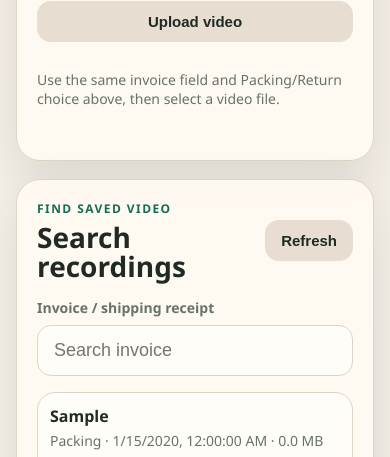
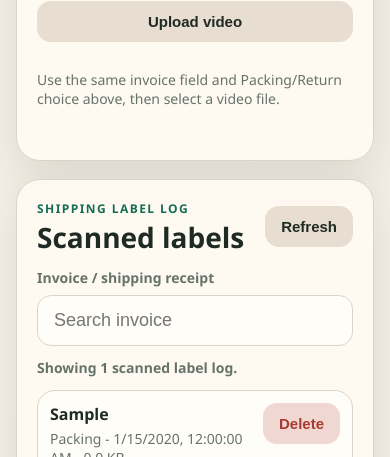
Before and after one commit to roberthandiwijaya/scanner, a Flask app: page / in a window 390 px wide. Shown: the part 942-1399 px from the top of the page. Run offline with Flask 3, Linux system fonts and the light colour scheme; tables that the repository leaves empty hold one stand-in row (values such as "Sample post").

Commit message:
Add recording management and label log UI

```diff
--- a/app.py
+++ b/app.py
@@ -72,16 +72,28 @@ def safe_filename(invoice: str, mode: str, extension: str) -> str:
 
 
 def row_to_dict(row: sqlite3.Row) -> dict[str, Any]:
+    filename = row["filename"]
     return {
         "id": row["id"],
         "invoice": row["invoice"],
         "mode": row["mode"],
-        "filename": row["filename"],
+        "filename": filename,
+        "file_extension": Path(filename).suffix.lower().lstrip("."),
         "content_type": row["content_type"],
         "size_bytes": row["size_bytes"],
         "created_at": row["created_at"],
-        "video_url": f"/videos/{row['filename']}",
+        "video_url": f"/videos/{filename}",
     }
+
+
+def recording_path(filename: str) -> Path:
+    path = (VIDEO_DIR / filename).resolve()
+    try:
+        path.relative_to(VIDEO_DIR)
+    except ValueError as exc:
+        raise ValueError("Invalid recording path.") from exc
+    else:
+        return path
 
 
 @app.get("/")
@@ -154,6 +166,30 @@ def create_recording():
     return jsonify(row_to_dict(row)), 201
 
 
+@app.delete("/api/recordings/<int:recording_id>")
+def delete_recording(recording_id: int):
+    with db_connect() as db:
+        row = db.execute("SELECT * FROM recordings WHERE id = ?", (recording_id,)).fetchone()
+
+    if row is None:
+        return jsonify({"error": "Recording not found."}), 404
+
+    try:
+        path = recording_path(row["filename"])
+        if path.exists():
+            path.unlink()
+    except FileNotFoundError:
+        pass
+    except OSError as error:
+        app.logger.warning("Could not delete recording file %s: %s", row["filename"], error)
+        return jsonify({"error": "Could not delete recording file."}), 500
+
+    with db_connect() as db:
+        db.execute("DELETE FROM recordings WHERE id = ?", (recording_id,))
+
+    return jsonify({"ok": True})
+
+
 @app.get("/videos/<path:filename>")
 def serve_video(filename: str):
     return send_from_directory(VIDEO_DIR, filename, conditional=True)
--- a/static/app.js
+++ b/static/app.js
@@ -9,6 +9,7 @@ const videoUpload = document.querySelector("#videoUpload");
 const uploadBtn = document.querySelector("#uploadBtn");
 const refreshBtn = document.querySelector("#refreshBtn");
 const searchInput = document.querySelector("#search");
+const resultsSummary = document.querySelector("#resultsSummary");
 const results = document.querySelector("#results");
 const resultTemplate = document.querySelector("#resultTemplate");
 const message = document.querySelector("#message");
@@ -81,9 +82,9 @@ async function ensureCamera() {
 
 function getMimeType() {
   const options = [
+    "video/webm;codecs=vp9",
     "video/webm;codecs=vp8",
-    "video/webm",
-    "video/mp4"
+    "video/webm"
   ];
 
   return options.find((type) => MediaRecorder.isTypeSupported(type)) || "";
@@ -99,11 +100,17 @@ async function startRecording() {
   }
 
   try {
+    const mimeType = getMimeType();
+    if (!mimeType) {
+      setMessage("This browser cannot record WebM video. Try Chrome, Edge, or Firefox.", true);
+      cameraStatus.textContent = "WebM unavailable";
+      return;
+    }
+
     const camera = await ensureCamera();
     chunks = [];
     recordedBlob = null;
-    const mimeType = getMimeType();
-    recorder = new MediaRecorder(camera, mimeType ? { mimeType } : undefined);
+    recorder = new MediaRecorder(camera, { mimeType });
 
     recorder.addEventListener("dataavailable", (event) => {
       if (event.data.size > 0) {
@@ -112,7 +119,7 @@ async function startRecording() {
     });
 
     recorder.addEventListener("stop", () => {
-      recordedBlob = new Blob(chunks, { type: recorder.mimeType || "video/webm" });
+      recordedBlob = new Blob(chunks, { type: recorder.mimeType || mimeType });
       stopTimer();
       setRecordingUi(false);
       setMessage("Recording stopped. Save it, or retry if you want to record again.");
@@ -225,26 +232,82 @@ async function uploadExistingVideo() {
 
 function describeRecording(item) {
   const date = new Date(item.created_at);
-  const sizeMb = item.size_bytes / 1024 / 1024;
-  const mode = item.mode === "return" ? "Return unboxing" : "Packing";
-  return `${mode} · ${date.toLocaleString()} · ${sizeMb.toFixed(1)} MB`;
+  return `${formatMode(item.mode)} - ${date.toLocaleString()} - ${formatFileSize(item.size_bytes)}`;
+}
+
+function formatMode(mode) {
+  return mode === "return" ? "Return unboxing" : "Packing";
+}
+
+function formatFileSize(bytes) {
+  if (bytes < 1024 * 1024) {
+    return `${(bytes / 1024).toFixed(1)} KB`;
+  }
+
+  return `${(bytes / 1024 / 1024).toFixed(1)} MB`;
+}
+
+function formatVideoFormat(item) {
+  const extension = item.file_extension || item.filename.split(".").pop() || "video";
+  return `${extension.toUpperCase()} (${item.content_type || "video"})`;
+}
+
+async function deleteRecording(item, card) {
+  if (!window.confirm(`Delete recording for ${item.invoice}? This cannot be undone.`)) {
+    return;
+  }
+
+  const deleteButton = card.querySelector(".delete-recording");
+  deleteButton.disabled = true;
+  deleteButton.textContent = "Deleting...";
+  setMessage("Deleting recording...");
+
+  try {
+    const response = await fetch(`/api/recordings/${item.id}`, {
+      method: "DELETE"
+    });
+    const payload = await response.json();
+
+    if (!response.ok) {
+      throw new Error(payload.error || "Delete failed.");
+    }
+
+    await loadResults();
+    setMessage("Recording deleted.");
+  } catch (error) {
+    deleteButton.disabled = false;
+    deleteButton.textContent = "Delete";
+    setMessage(`Delete error: ${error.message}`, true);
+  }
 }
 
 async function loadResults(query = searchInput.value.trim()) {
   const response = await fetch(`/api/recordings?q=${encodeURIComponent(query)}`);
   const items = await response.json();
   results.textContent = "";
+  resultsSummary.textContent = "";
 
   if (!items.length) {
     results.textContent = query ? "No recordings found." : "No recordings saved yet.";
     return;
   }
 
+  resultsSummary.textContent = `Showing ${items.length} scanned label ${items.length === 1 ? "log" : "logs"}.`;
+
   for (const item of items) {
     const node = resultTemplate.content.cloneNode(true);
+    const card = node.querySelector(".result-card");
+    const deleteButton = node.querySelector(".delete-recording");
+    const date = new Date(item.created_at);
     node.querySelector(".result-invoice").textContent = item.invoice;
     node.querySelector(".result-meta").textContent = describeRecording(item);
+    node.querySelector(".result-label").textContent = item.invoice;
+    node.querySelector(".result-mode").textContent = formatMode(item.mode);
+    node.querySelector(".result-created").textContent = date.toLocaleString();
+    node.querySelector(".result-format").textContent = formatVideoFormat(item);
+    node.querySelector(".result-size").textContent = formatFileSize(item.size_bytes);
     node.querySelector(".result-video").src = item.video_url;
+    deleteButton.addEventListener("click", () => deleteRecording(item, card));
     results.appendChild(node);
   }
 }
--- a/static/styles.css
+++ b/static/styles.css
@@ -203,7 +203,8 @@ button:disabled {
 
 .hint,
 .message,
-.result-meta {
+.result-meta,
+.log-summary {
   color: var(--muted);
   font-size: 14px;
 }
@@ -237,6 +238,19 @@ button:disabled {
   color: var(--danger);
 }
 
+.result-topline {
+  display: flex;
+  align-items: flex-start;
+  justify-content: space-between;
+  gap: 12px;
+}
+
+.delete-recording {
+  flex: 0 0 auto;
+  background: #f0d7d2;
+  color: var(--danger);
+}
+
 .search-header {
   display: flex;
   align-items: center;
@@ -248,6 +262,12 @@ button:disabled {
 .results {
   display: grid;
   gap: 12px;
+}
+
+.log-summary {
+  min-height: 20px;
+  margin: -4px 0 12px;
+  font-weight: 700;
 }
 
 .result-card {
--- a/templates/index.html
+++ b/templates/index.html
@@ -73,8 +73,8 @@
       <section class="panel search-panel">
         <div class="search-header">
           <div>
-            <p class="eyebrow">Find saved video</p>
-            <h2>Search recordings</h2>
+            <p class="eyebrow">Shipping label log</p>
+            <h2>Scanned labels</h2>
           </div>
           <button id="refreshBtn">Refresh</button>
         </div>
@@ -84,16 +84,42 @@
           <input id="search" autocomplete="off" placeholder="Search invoice">
         </div>
 
+        <p class="log-summary" id="resultsSummary"></p>
         <div id="results" class="results" aria-live="polite"></div>
       </section>
     </main>
 
     <template id="resultTemplate">
       <article class="result-card">
-        <div>
-          <strong class="result-invoice"></strong>
-          <p class="result-meta"></p>
+        <div class="result-topline">
+          <div>
+            <strong class="result-invoice"></strong>
+            <p class="result-meta"></p>
+          </div>
+          <button class="delete-recording" type="button">Delete</button>
         </div>
+        <dl class="result-details">
+          <div>
+            <dt>Label</dt>
+            <dd class="result-label"></dd>
+          </div>
+          <div>
+            <dt>Type</dt>
+            <dd class="result-mode"></dd>
+          </div>
+          <div>
+            <dt>Saved</dt>
+            <dd class="result-created"></dd>
+          </div>
+          <div>
+            <dt>Format</dt>
+            <dd class="result-format"></dd>
+          </div>
+          <div>
+            <dt>Size</dt>
+            <dd class="result-size"></dd>
+          </div>
+        </dl>
         <video class="result-video" controls preload="metadata"></video>
       </article>
     </template>
```
Also changed, not shown: other parts of static/styles.css (+36 -0 lines), README.md.
